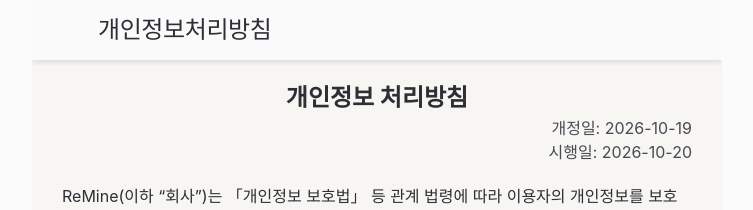
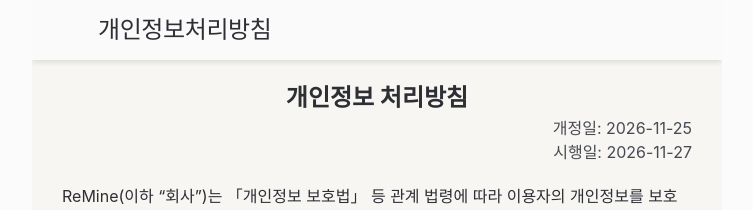
Before and after one commit to remine-labs/remine-frontend, a Vue app: page /terms/privacy in a window 1280 px wide. Shown: the top 210 px of the page, without its empty margins (263-1016 px from the left). Built offline with nearby package versions, Linux system fonts and the light colour scheme; no server answers; some icons are missing; a web font is replaced by a local one.

Commit message:
:sparkles: privacy-version feat: 약관 동의 로직 확인을 위해 버전 날짜 변경

```diff
--- a/src/data/policies/privacyPolicy.ts
+++ b/src/data/policies/privacyPolicy.ts
@@ -3,8 +3,8 @@ export const privacyPolicy = {
   termsType: "PRIVACY",
   metadata: {
     createdAt: "2026-06-01",
-    updatedAt: "2026-10-19",
-    effectiveDate: "2026-10-20",
+    updatedAt: "2026-11-25",
+    effectiveDate: "2026-11-27",
   },
   content: [
     "ReMine(이하 “회사”)는 「개인정보 보호법」 등 관계 법령에 따라 이용자의 개인정보를 보호하고 권익을 보호하기 위하여 다음과 같이 개인정보 처리방침을 수립·공개합니다.",
```
